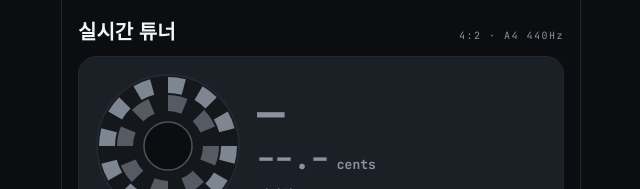
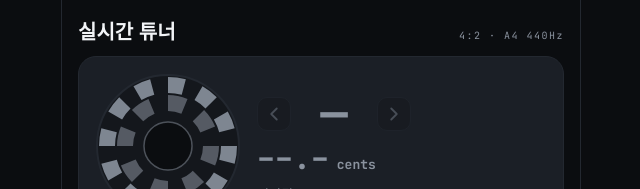
Before and after one commit to iwb0802-sketch/new-tune, a React (Vite) app in the folder packages/web/: page / in a window 1280 px wide. Shown: the top 189 px of the page, without its empty margins (319-959 px from the left). Built offline with nearby package versions, Linux system fonts and the light colour scheme.

Commit message:
자동 튜너: 좌우 화살표로 건반 수동 지정(핀) 기능 추가 — 저음 오인식 시 코드 고정, 자동복귀 버튼

```diff
--- a/packages/web/src/web/pages/index.tsx
+++ b/packages/web/src/web/pages/index.tsx
@@ -1,5 +1,5 @@
 import { useCallback, useRef, useState } from "react";
-import { Mic, Square } from "lucide-react";
+import { Mic, Square, ChevronLeft, ChevronRight, RotateCcw } from "lucide-react";
 import { colors, Fonts } from "../lib/theme";
 import { useTuning } from "../lib/tuning-store";
 import { useAudioAnalyzer } from "../lib/audio";
@@ -37,6 +37,13 @@ export default function TunerPage() {
   const curveRef = useRef(curve);
   curveRef.current = curve;
 
+  // Manual key override: when the low-register detection is wrong, the user can
+  // pin the note with the arrows. While pinned, tuning is computed against THIS
+  // key regardless of what the algorithm guesses. null = automatic detection.
+  const [manualKey, setManualKey] = useState<number | null>(null);
+  const manualKeyRef = useRef<number | null>(null);
+  const lastFreqRef = useRef(0);
+
   const onFrame = useCallback(
     (buffer: Float32Array, sampleRate: number) => {
       const now = Date.now();
@@ -60,7 +67,10 @@ export default function TunerPage() {
       const twa = estimateTwaFundamental(buffer, sampleRate, frequency, bGuess, 10);
       const f1 = twa ? twa.f1 : frequency;
 
-      const keyIndex = frequencyToKey(f1, a4);
+      lastFreqRef.current = f1;
+      // If the user pinned a key with the arrows, tune against that; otherwise
+      // use the auto-detected key.
+      const keyIndex = manualKeyRef.current ?? frequencyToKey(f1, a4);
       const point = curveRef.current[keyIndex - 1];
       const target = point?.fTuned ?? f1;
       const targetCents = point?.cents ?? 0;
@@ -95,7 +105,45 @@ export default function TunerPage() {
     setLive(false);
     wasLive.current = false;
     lastKey.current = null;
+    manualKeyRef.current = null;
+    setManualKey(null);
   }, [stop]);
+
+  // Recompute the latched reading immediately for a pinned key using the last
+  // detected frequency, so the meter/cents update even when the sound has faded.
+  const applyManualKey = useCallback((key: number) => {
+    const clamped = Math.min(88, Math.max(1, key));
+    manualKeyRef.current = clamped;
+    setManualKey(clamped);
+    const f = lastFreqRef.current;
+    const point = curveRef.current[clamped - 1];
+    const target = point?.fTuned ?? f;
+    const targetCents = point?.cents ?? 0;
+    const rawCents = f > 0 ? centsBetween(f, target) : 0;
+    smoothCents.current = rawCents;
+    lastKey.current = clamped;
+    setReading({
+      freq: f,
+      keyIndex: clamped,
+      note: keyToNoteName(clamped),
+      target,
+      targetCents,
+      cents: rawCents,
+    });
+  }, []);
+
+  const nudgeKey = useCallback(
+    (delta: number) => {
+      const base = manualKeyRef.current ?? lastKey.current ?? reading?.keyIndex ?? 49;
+      applyManualKey(base + delta);
+    },
+    [applyManualKey, reading],
+  );
+
+  const clearManual = useCallback(() => {
+    manualKeyRef.current = null;
+    setManualKey(null);
+  }, []);
 
   // Colored/state view stays as long as we have a latched reading and the mic runs.
   const active = running && reading != null;
@@ -118,24 +166,65 @@ export default function TunerPage() {
         <div style={{ display: "flex", alignItems: "center", gap: 14 }}>
           <StrobeDisplay cents={cents} active={active} spinning={live} size={150} />
           <div style={{ flex: 1, minWidth: 0, display: "flex", flexDirection: "column", gap: 2 }}>
-            <div style={{ display: "flex", alignItems: "baseline", gap: 8, flexWrap: "wrap" }}>
-              <span style={{ fontFamily: Fonts.monoBold, fontWeight: 700, fontSize: 46, lineHeight: "50px", color: active ? color : colors.mutedForeground }}>
+            <div style={{ display: "flex", alignItems: "center", gap: 6, flexWrap: "wrap" }}>
+              <button
+                type="button"
+                aria-label="이전 건반"
+                disabled={!running}
+                onClick={() => nudgeKey(-1)}
+                style={arrowBtnStyle(running)}
+              >
+                <ChevronLeft size={22} color={running ? colors.foreground : colors.mutedForeground} />
+              </button>
+              <span style={{ fontFamily: Fonts.monoBold, fontWeight: 700, fontSize: 46, lineHeight: "50px", minWidth: 74, textAlign: "center", color: active ? color : colors.mutedForeground }}>
                 {reading?.note ?? "—"}
               </span>
-              {active && !live && (
-                <span
+              <button
+                type="button"
+                aria-label="다음 건반"
+                disabled={!running}
+                onClick={() => nudgeKey(1)}
+                style={arrowBtnStyle(running)}
+              >
+                <ChevronRight size={22} color={running ? colors.foreground : colors.mutedForeground} />
+              </button>
+              {manualKey != null ? (
+                <button
+                  type="button"
+                  onClick={clearManual}
                   style={{
+                    display: "flex",
+                    alignItems: "center",
+                    gap: 4,
                     fontFamily: Fonts.mono,
                     fontSize: 9,
                     letterSpacing: 1,
-                    color: colors.mutedForeground,
-                    border: `1px solid ${colors.border}`,
+                    color: colors.warn,
+                    backgroundColor: "transparent",
+                    border: `1px solid ${colors.warn}`,
                     borderRadius: 999,
                     padding: "2px 7px",
+                    cursor: "pointer",
                   }}
                 >
-                  HOLD
-                </span>
+                  <RotateCcw size={10} color={colors.warn} /> 수동 · 자동복귀
+                </button>
+              ) : (
+                active && !live && (
+                  <span
+                    style={{
+                      fontFamily: Fonts.mono,
+                      fontSize: 9,
+                      letterSpacing: 1,
+                      color: colors.mutedForeground,
+                      border: `1px solid ${colors.border}`,
+                      borderRadius: 999,
+                      padding: "2px 7px",
+                    }}
+                  >
+                    HOLD
+                  </span>
+                )
               )}
             </div>
             <span style={{ fontFamily: Fonts.monoBold, fontWeight: 700, fontSize: 30, lineHeight: "34px", color }}>
@@ -219,6 +308,23 @@ export default function TunerPage() {
   );
 }
 
+function arrowBtnStyle(enabled: boolean): React.CSSProperties {
+  return {
+    display: "flex",
+    alignItems: "center",
+    justifyContent: "center",
+    width: 34,
+    height: 34,
+    flexShrink: 0,
+    borderRadius: 10,
+    border: `1px solid ${colors.border}`,
+    backgroundColor: colors.card,
+    cursor: enabled ? "pointer" : "default",
+    opacity: enabled ? 1 : 0.4,
+    padding: 0,
+  };
+}
+
 function Card({
   children,
   elevated,
```
